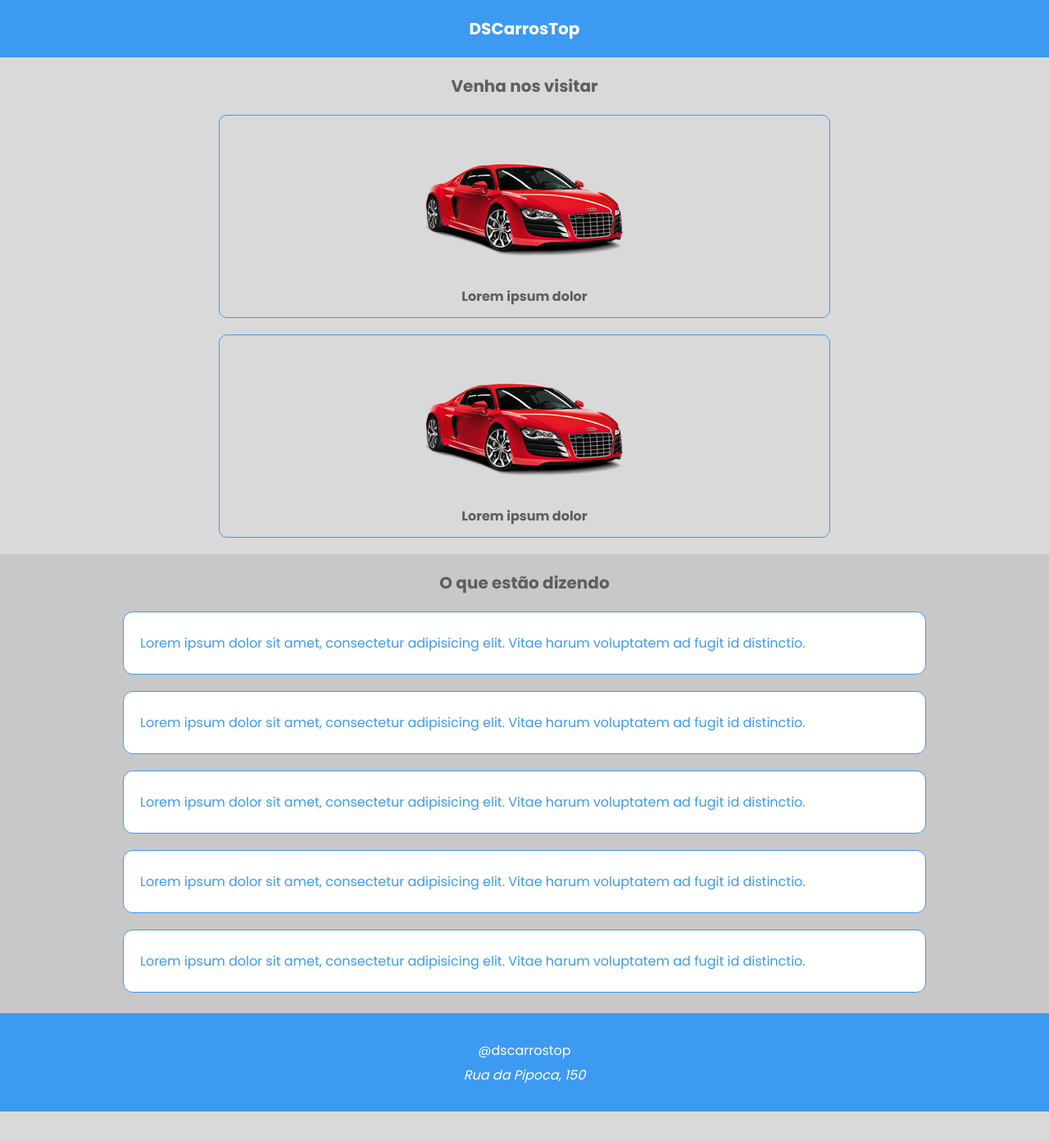
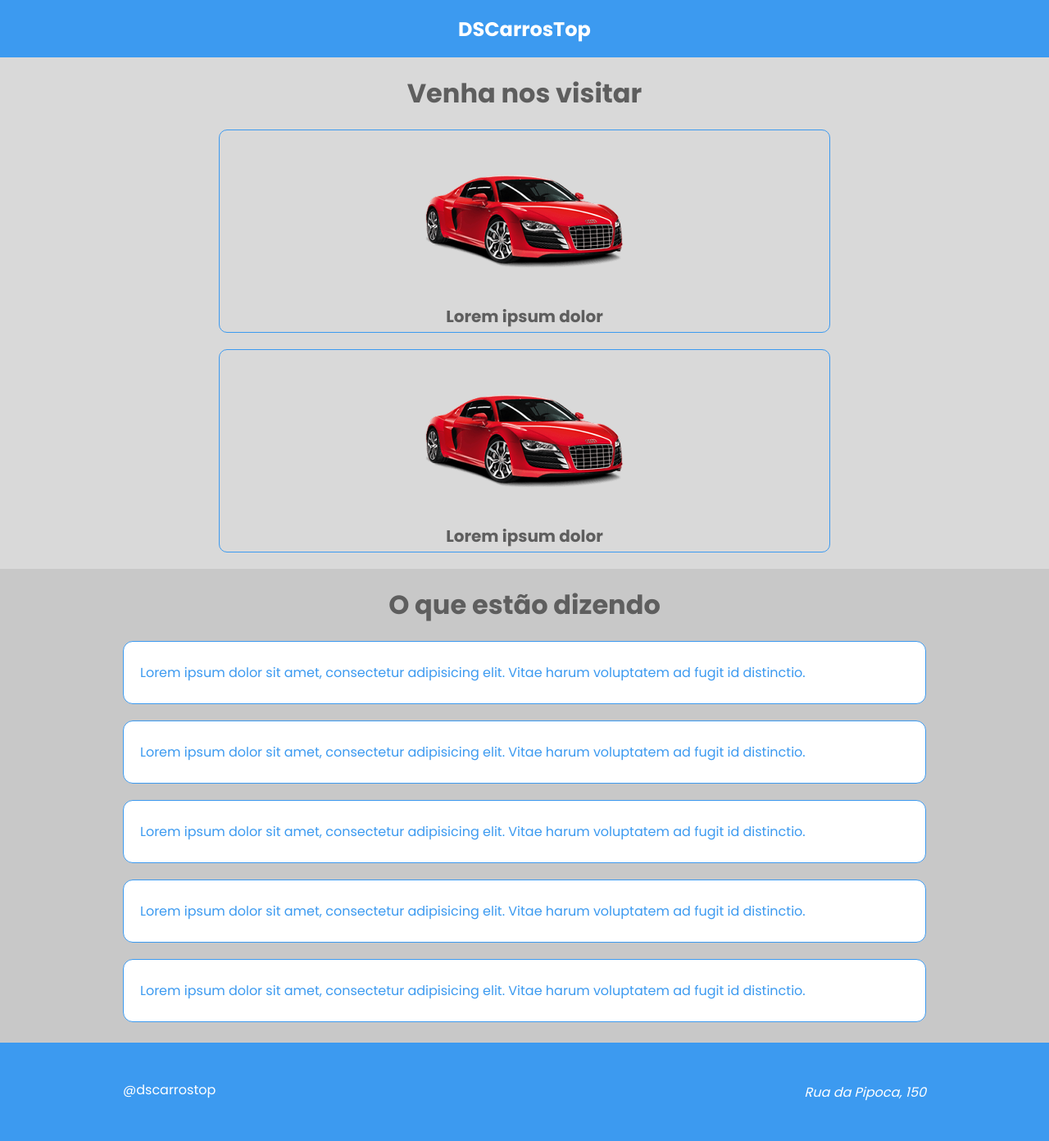
Before and after one commit to gabyferrari/desafio1-reactjs, a React app: page / in a window 1280 px wide. Shown: the whole page at 82% size. Before the commit the page ends 1356 px from the top, so only its background shows below. Built offline with nearby package versions, Linux system fonts and the light colour scheme; the HTML template or start-up script is replaced by a standard one.

Commit message:
Case responsiveness and finishing project

```diff
--- a/src/components/CarCard/styles.css
+++ b/src/components/CarCard/styles.css
@@ -1,14 +1,3 @@
-#car-card-section {
-    padding: 0 15px;
-    background-color: var(--dsct-color-bg-secondary);
-}
-
-.dsct-card-container {
-    width: 100%;
-    max-width: 746px;
-    margin: 0 auto;
-}
-
 .dsct-card-container h2 {
     text-align: center;
     color: var(--dsct-color-font-secondary);
@@ -21,19 +10,29 @@
     height: 248px;
     display: flex;
     flex-direction: column;
-    justify-content: center;
     align-items: center;
+    padding: 10px;
     border: 1px solid var(--dsct-color-card-border);
     border-radius: 10px;
-    color: var(--dsct-color-font-secondary);
     margin-bottom: 20px;
 }
 
 .dsct-car-card img {
-    width: 260px;
-
+    width: 100%;
+    max-width: 260px;
+    margin-bottom: 8px;
 }
 
 .dsct-car-card h3 {
     font-size: 16px;
+    color: var(--dsct-color-font-secondary);
 }
+
+@media (min-width: 576px) {
+    .dsct-card-container h2 {
+    font-size: 32px;
+    }
+    .dsct-car-card h3 {
+    font-size: 20px;
+    }
+}
--- a/src/components/Comments/styles.css
+++ b/src/components/Comments/styles.css
@@ -1,9 +1,4 @@
-#comments-section {
-    padding: 20px 15px 5px 15px;
-    background-color: var(--dsct-color-bg-tertiary);
-}
-
-#comments-section h2 {
+.dsct-container h2 {
     text-align: center;
     color: var(--dsct-color-font-secondary);
     font-size: 20px;
@@ -13,8 +8,18 @@
 .dsct-card-comment {
     padding: 25px 20px;
     background-color: var(--dsct-color-bg-quarternary);
-    color: var(--dsct-color-font-tertiary);
     border: 1px solid var(--dsct-color-card-border);
     border-radius: 12px;
     margin: 20px 0;
 }
+
+.dsct-card-comment p {
+    font-size: 16px;
+    color: var(--dsct-color-font-tertiary);
+}
+
+@media (min-width: 576px) {
+    .dsct-container h2 {
+    font-size: 32px;
+    }
+}
--- a/src/components/Footer/index.tsx
+++ b/src/components/Footer/index.tsx
@@ -3,7 +3,7 @@ import "./styles.css";
 export default function Footer() {
 
     return (
-        <div className="dsct-container footer-content">
+        <div className="dsct-container dsct-footer-content">
             <a href="#">@dscarrostop</a>
             <address>Rua da Pipoca, 150</address>
         </div>
--- a/src/components/Footer/styles.css
+++ b/src/components/Footer/styles.css
@@ -6,18 +6,30 @@ footer {
     align-items: center;
 }
 
-.footer-content {
+.dsct-footer-content {
     display: flex;
     flex-direction: column;
     justify-content: center;
     align-items: center;
 }
 
-.footer-content a {
+.dsct-footer-content a {
     font-size: 16px;
     margin-bottom: 5px;
 }
 
-.footer-content address {
+.dsct-footer-content address {
     font-size: 16px;
 }
+
+@media (min-width: 576px) {
+    footer {
+    padding: 15px;
+    }
+    .dsct-footer-content {
+    display: flex;
+    flex-direction: row;
+    justify-content: space-between;
+    align-items: center;
+    }
+}
--- a/src/components/Header/styles.css
+++ b/src/components/Header/styles.css
@@ -10,3 +10,9 @@ header h1 {
     color: var(--dsct-color-font-primary);
     font-size: 20px;
 }
+
+@media (min-width: 576px) {
+    header h1 {
+        font-size: 24px;
+    }
+}
--- a/src/routes/MainPage/index.tsx
+++ b/src/routes/MainPage/index.tsx
@@ -1,14 +1,15 @@
+import './styles.css'
 import Header from "../../components/Header";
 import CarCard from "../../components/CarCard";
 import Comments from "../../components/Comments";
 import Footer from "../../components/Footer";
 
-export default function App() {
+export default function MainPage() {
 
   return (
     <>
       <Header />
-      <main className="dsct-page-main">
+      <main>
         <section id="car-card-section">
           <CarCard />
         </section>
--- a/src/routes/MainPage/styles.css
+++ b/src/routes/MainPage/styles.css
@@ -1,7 +1,15 @@
 #car-card-section {
-    padding: 20px;
+    padding: 0 15px;
+    background-color: var(--dsct-color-bg-secondary);
 }
 
-.dsct-page-main {
-    padding: 0 10px;
+.dsct-card-container {
+    width: 100%;
+    max-width: 746px;
+    margin: 0 auto;
 }
+
+#comments-section {
+    padding: 20px 15px 5px 15px;
+    background-color: var(--dsct-color-bg-tertiary);
+}
```
